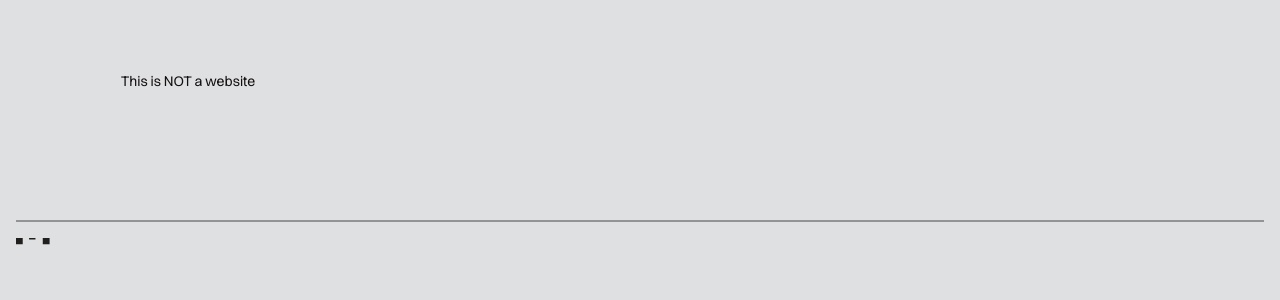
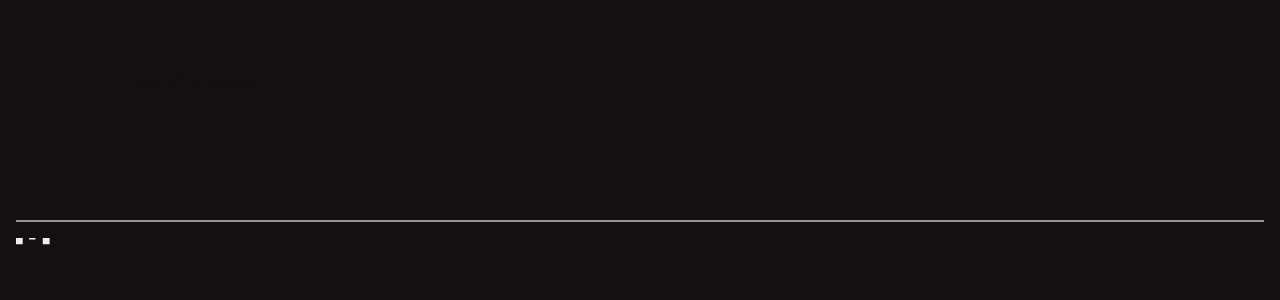
Before and after one commit to jaydesigns/offline-hopefully, a Next.js app: page / in a window 1280 px wide. Shown: the part 500-800 px from the top of the page. Built offline with nearby package versions, Linux system fonts and the light colour scheme.

Commit message:
REvert back to index scroll trigger

```diff
--- a/pages/index.tsx
+++ b/pages/index.tsx
@@ -32,10 +32,10 @@ const Home =({heading1Wrapper,heading2Wrapper,ampersandWrapper})=> {
       //@ts-ignore
       gsap.set(".changeBG",{backgroundColor:'#DFE0E2'})
       //@ts-ignore
-      gsap.to(".changeBG",{scrollTrigger:{scroller:"body",trigger:".introBody", onLeave:()=>{gsap.to(".changeBG",{backgroundColor:"#141011"})},onEnterBack:()=>{gsap.to(".changeBG",{backgroundColor:"#DFE0E2"})}}})
-      gsap.to(".changeBG",{scrollTrigger:{scroller:"body",trigger:".interactiveContact",onEnter:()=>{gsap.to(".changeBG",{backgroundColor:"#DFE0E2"})},onLeaveBack:()=>{gsap.to(".changeBG",{backgroundColor:"#141011"})}}})
-      // gsap.fromTo(".changeBG",{backgroundColor:"#141011"},{backgroundColor:"#DFE0E2",scrollTrigger:{scroller:"body",trigger:".interactiveContact",scrub:true , start:"top 50%", end:"top top", pinSpacing:false}})
-      // gsap.fromTo(".changeBG",{backgroundColor:"#DFE0E2"},{backgroundColor:"#141011",scrollTrigger:{scroller:"body",trigger:".selectedWork",scrub:true , start:"top bottom", end:"top center", pinSpacing:false}})
+      // gsap.to(".changeBG",{scrollTrigger:{scroller:"body",trigger:".introBody", onLeave:()=>{gsap.to(".changeBG",{backgroundColor:"#141011"})},onEnterBack:()=>{gsap.to(".changeBG",{backgroundColor:"#DFE0E2"})}}})
+      // gsap.to(".changeBG",{scrollTrigger:{scroller:"body",trigger:".featureSection",onLeave:()=>{gsap.to(".changeBG",{backgroundColor:"#DFE0E2"})},onEnterBack:()=>{gsap.to(".changeBG",{backgroundColor:"#141011"})}}})
+      gsap.fromTo(".changeBG",{backgroundColor:"#141011"},{backgroundColor:"#DFE0E2",scrollTrigger:{scroller:"body",trigger:".interactiveContact",scrub:true , start:"top 50%", end:"top top", pinSpacing:false}})
+      gsap.fromTo(".changeBG",{backgroundColor:"#DFE0E2"},{backgroundColor:"#141011",scrollTrigger:{scroller:"body",trigger:".selectedWork",scrub:true , start:"top bottom", end:"top center", pinSpacing:false}})
       gsap.to([".entra",ampersandWrapper.current],{translateY:"-150%",stagger:0.05,scrollTrigger:{scroller:"body",trigger:".introBody",start:"bottom bottom",end:"bottom center",scrub:true,pinSpacing:false}})
       mm.current.add("(min-width: 768px)",()=>{gsap.to(".heroImage",{translateY:"32.5%", scrollTrigger:{scroller:"body",trigger:".introBody",scrub:true , start:"top top", end:"bottom center", pinSpacing:false}})})
     })
--- a/tailwind.config.js
+++ b/tailwind.config.js
@@ -28,7 +28,7 @@ module.exports = {
         SM: ['3vw',0.8],
         MED: ['6vw',0.8],
         LG: ['10vw',1],
-        XL: ['11.5vw',1],
+        XL: ['12.5vw',1],
         XXL: ['16vw',0.8],
       },
       gridTemplateRows: {
```
